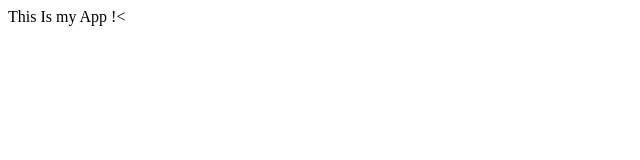
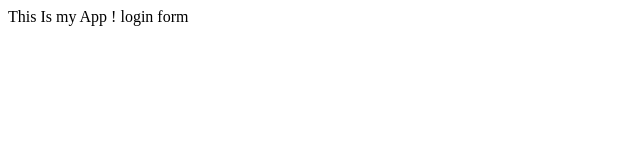
Before and after one commit to djotedawit/myAppsSample, a plain HTML site: page index.html in a window 1280 px wide. Shown: the full height of the page, 0-640 px from the left. Drawn offline with Linux system fonts and the light colour scheme.

Commit message:
add initial login code

```diff
--- /dev/null
+++ b/fold1/app1.js
@@ -0,0 +1 @@
+console.log(123);
--- a/index.html
+++ b/index.html
@@ -3,6 +3,7 @@
 		<title>my app</title>
 	</head>
 	<body>
-		This Is my App !<
+		This Is my App !
+		login form
 	</body>
 </html>
```
Also changed, not shown: log.txt (added), login.html (added).
